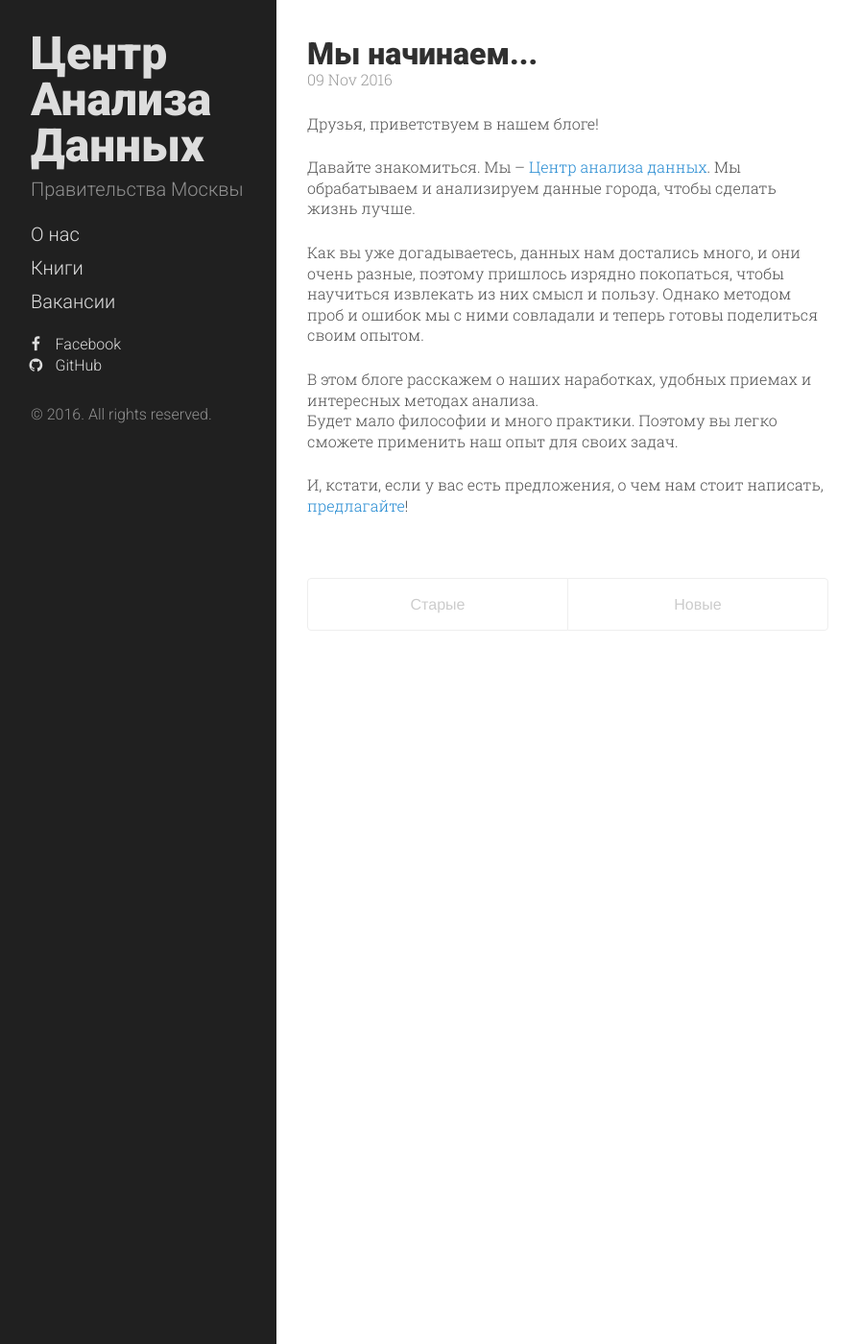
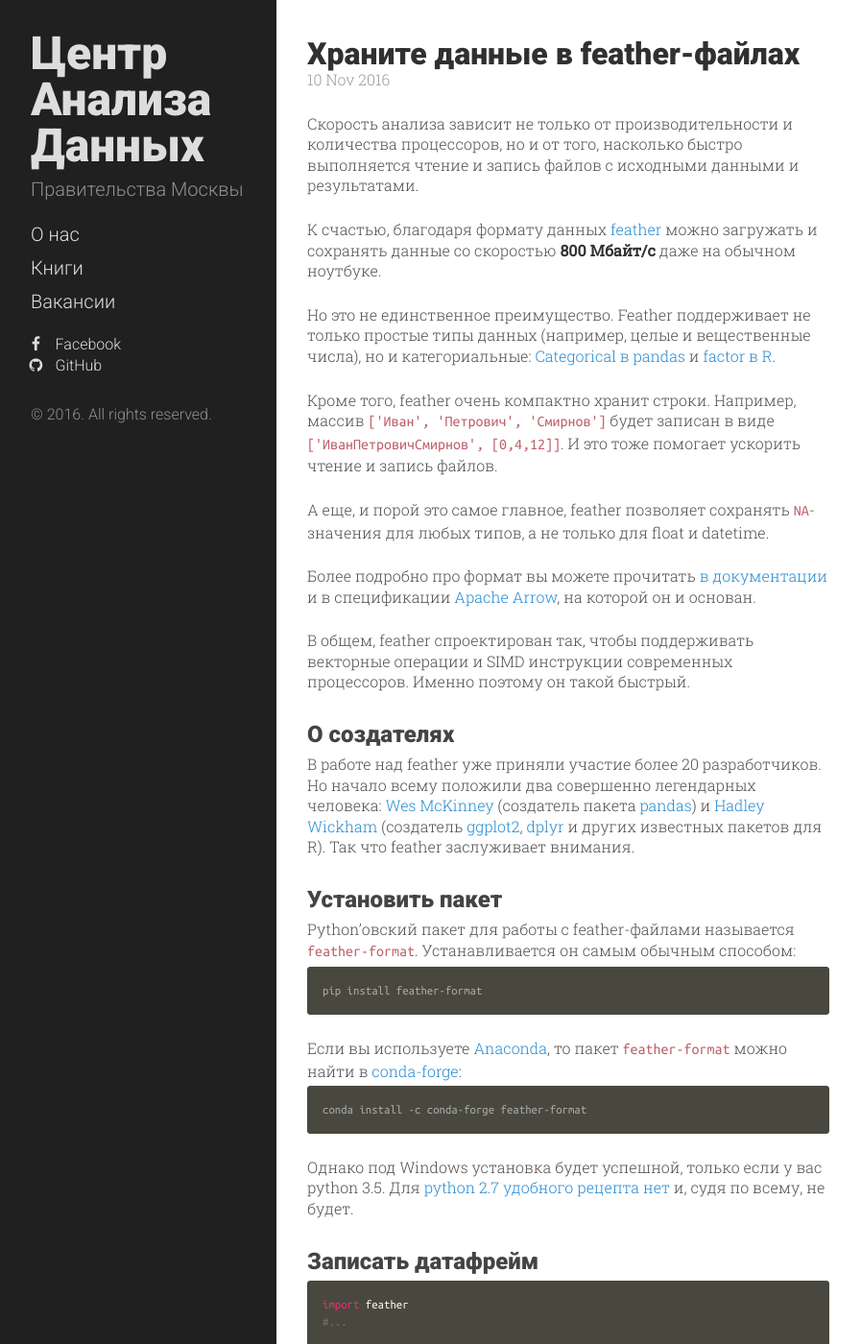
Before and after one commit to ElinaKirillova/analysiscenter.github.io, a Jekyll site: the page built from index.html, in a window 1280 px wide and 1400 px high. Shown: the whole window at 96% size, without its empty margins (0-897 px from the left). Built offline with Jekyll 4.4.1, drawn with Linux system fonts in a browser that asks for light colours; nearby versions of some CDN libraries; the list of posts is cut into pages by our own code; some of the changed text lies outside the part shown.

Commit message:
Added post about feather

````diff
--- /dev/null
+++ b/_posts/2016-11-10-use-feather.md
@@ -0,0 +1,92 @@
+---
+layout: post
+title: Храните данные в feather-файлах
+comments: true
+tags: python, feather, pandas
+---
+
+Скорость анализа зависит не только от производительности и количества процессоров, но и от того, насколько быстро выполняется чтение и запись файлов с исходными данными и результатами.
+
+К счастью, благодаря формату данных [feather](https://github.com/wesm/feather) можно загружать и сохранять данные со скоростью **800 Мбайт/с** даже на обычном ноутбуке.
+
+Но это не единственное преимущество. Feather поддерживает не только простые типы данных (например, целые и вещественные числа), но и категориальные: [Categorical в pandas](http://pandas.pydata.org/pandas-docs/stable/categorical.html) и [factor в R](https://stat.ethz.ch/R-manual/R-devel/library/base/html/factor.html).
+
+Кроме того, feather очень компактно хранит строки. Например, массив `['Иван', 'Петрович', 'Смирнов']` будет записан в виде `['ИванПетровичСмирнов', [0,4,12]]`. И это тоже помогает ускорить чтение и запись файлов.
+
+А еще, и порой это самое главное, feather позволяет сохранять `NA`-значения для любых типов, а не только для float и datetime.
+
+Более подробно про формат вы можете прочитать [в документации](https://github.com/wesm/feather/blob/master/doc/FORMAT.md) и в спецификации [Apache Arrow](https://arrow.apache.org/), на которой он и основан.
+
+В общем, feather спроектирован так, чтобы поддерживать векторные операции и SIMD инструкции современных процессоров. Именно поэтому он такой быстрый.
+
+
+## О создателях
+В работе над feather уже приняли участие более 20 разработчиков. Но начало всему положили два совершенно легендарных человека: [Wes McKinney](http://wesmckinney.com/) (создатель пакета [pandas](http://pandas.pydata.org/)) и [Hadley Wickham](http://hadley.nz/) (создатель [ggplot2](http://ggplot2.org/), [dplyr](https://github.com/hadley/dplyr) и других известных пакетов для R). Так что feather заслуживает внимания.
+
+
+## Установить пакет
+Python'овский пакет для работы с feather-файлами называется `feather-format`. Устанавливается он самым обычным способом:
+```terminal
+pip install feather-format
+```
+
+Если вы используете [Anaconda](https://www.continuum.io/anaconda-overview), то пакет `feather-format` можно найти в [conda-forge](https://conda-forge.github.io/):
+```terminal
+conda install -c conda-forge feather-format
+```
+Однако под Windows установка будет успешной, только если у вас python 3.5. Для [python 2.7 удобного рецепта нет](https://github.com/wesm/feather/issues/151) и, судя по всему, не будет.
+
+
+## Записать датафрейм
+
+```python
+import feather
+#...
+
+# создаем датафрейм с визитами в городские поликлиники (загружаем из СУБД)
+df_visits = load_visits(from="01.01.2016", to="30.06.2016", clinics="poly")
+
+# и теперь сохраняем его в feather-файл
+feather.write_dataframe(df_visits, 'visits.feather')
+```
+При этом помните, что  `feather` все еще развивается и поэтому не подходит для долговременного хранения файлов, поскольку новые версии формата могут быть несовместимы со старыми.
+{: .message}
+
+
+## Прочитать датафрейм
+
+Загрузка датафрейма из feather-файла также осуществляется одной командой:
+
+```python
+import feather
+#...
+
+# загружаем датафрейм с визитами в поликлиники
+df_visits = feather.read_dataframe('visits.feather', columns=['clinic_id', 'patient_id', 'date', 'duration'])
+```
+Одно из ключевых преимуществ формата feather заключается в возможности загружать не весь датафрейм, а лишь отдельные столбцы.
+
+Для нас это очень важно, поскольку датафреймы порой содержат десятки и даже сотни столбцов, а во многих видах анализа мы используем лишь десять-двадцать из них. И тогда вместо загрузки 100 Гб данных на мощный и дорогой сервер мы можем ограничиться 8-15 ГБайтами и небольшой виртуальной машиной.
+
+
+## А теперь в R
+Очень удобно, что feather-файлы можно использовать не только в python, но и в R.
+
+```r
+library(feather)
+path <- "visits.feather"
+
+write_feather(df_visits, path)
+
+df_visits <- read_feather(path)
+```
+Благодаря этому мы легко переносим данные между R и python'ом и строим статистические модели, задействуя широкий функционал R.
+
+
+## Подводя итог
+Итак, теперь вы знаете, что формат [feather](https://github.com/wesm/feather) весьма удобен для анализа данных.
+Во-первых, он очень быстр - скорость чтения/записи даже на обычном ноутбуке может превышать 800 Мбайт в секунду.
+
+Во-вторых, он компактно хранит данные (благодаря поддержке `Categorical`/`factor` и строк переменной длины).
+
+В-третьих, он умеет обращаться с `NA`-значениями для любых типов данных
--- a/public/css/ac.css
+++ b/public/css/ac.css
@@ -84,4 +84,14 @@
 
 code, pre {
 	font-family: 'Ubuntu Mono', monospace;
+	background-color: inherit;
 }
+
+code.highlighter-rouge {
+	font-size: 1em;
+	padding: 0;
+}
+
+.language-terminal pre, .language-terminal code {
+	color: #f9f9f9;
+}
````
